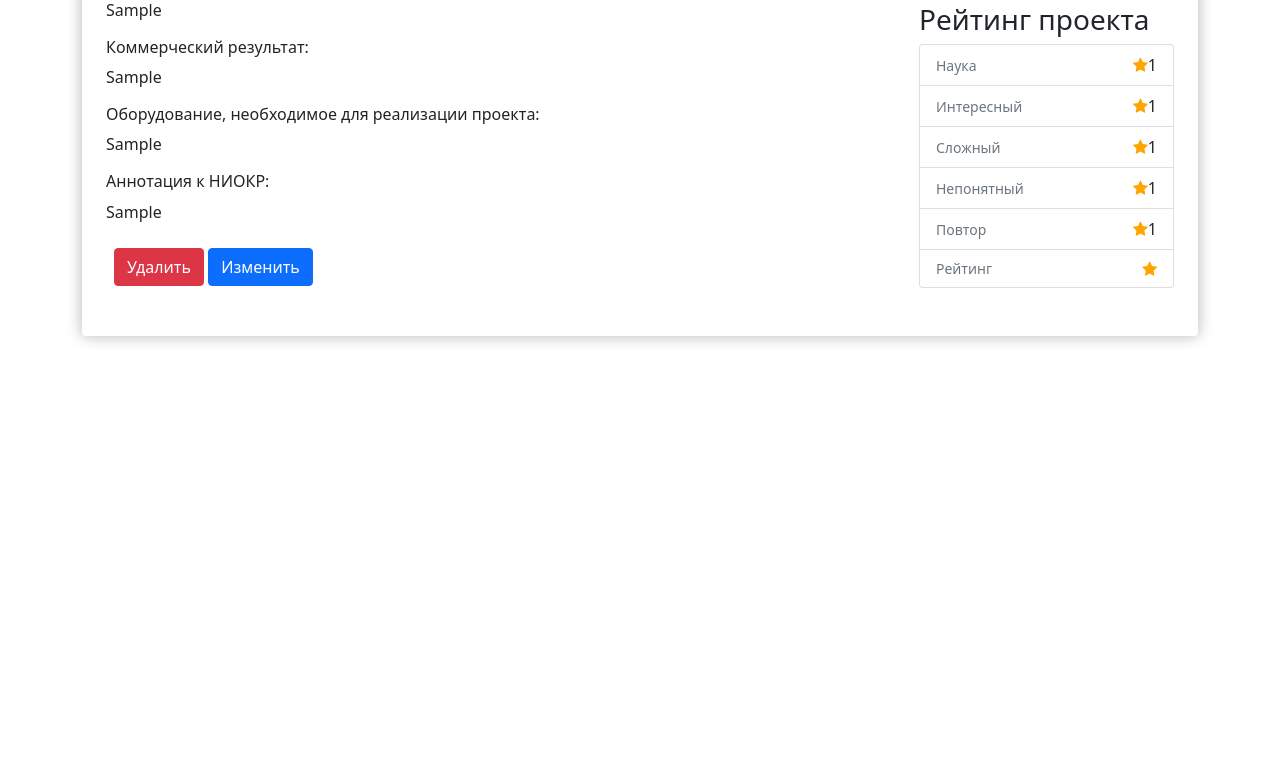
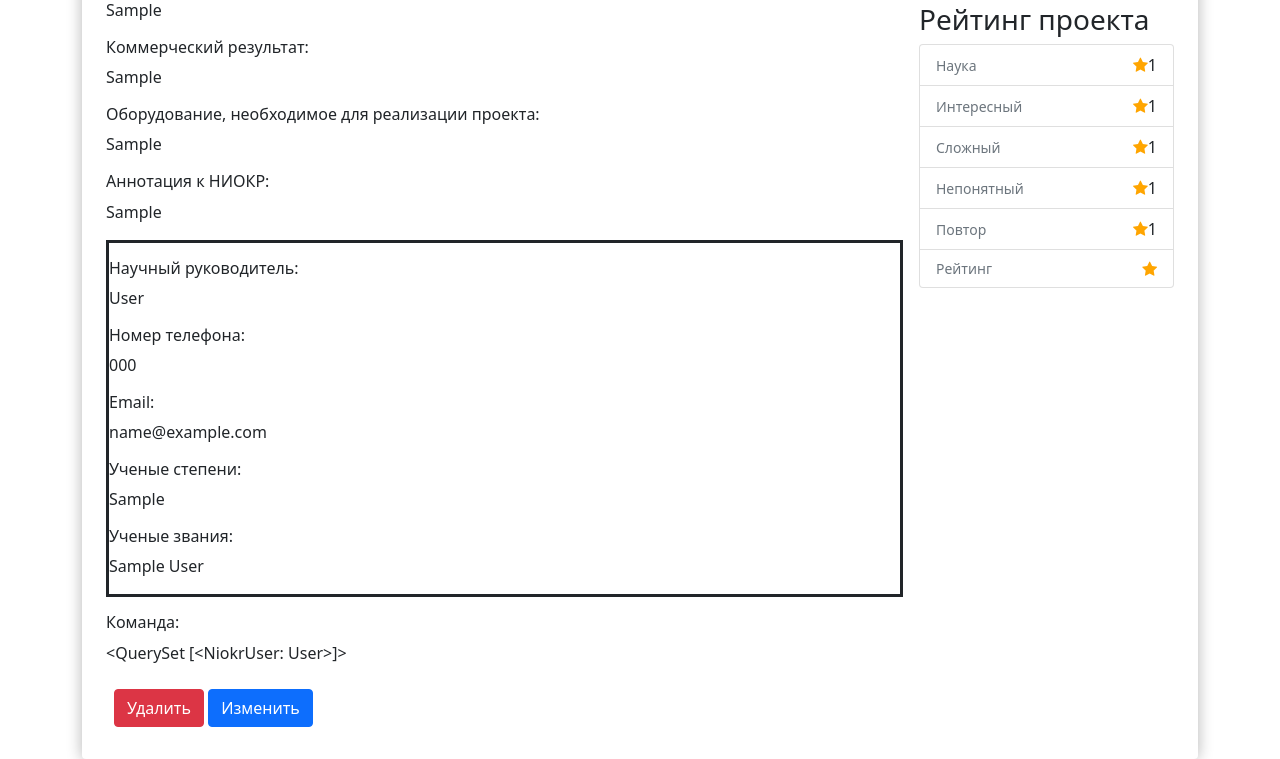
Before and after one commit to XamzatJR/webservice, a Django app: page /niokr_projects/1/ in a window 1280 px wide. Shown: the part 450-1209 px from the top of the page. Before the commit the page ends 793 px from the top, so only its background shows below. Run offline with Django 3.2, Linux system fonts and the light colour scheme; a user stored in the database is signed in; tables that the repository leaves empty hold one stand-in row (values such as "Sample post"); grey boxes marked "Sample" are stand-in pictures.

Commit message:
Update NIOKR

```diff
--- a/apps/projects/admin.py
+++ b/apps/projects/admin.py
@@ -1,7 +1,8 @@
 from django.contrib import admin
-from .models import NiokrCriteria, NiokrProject, Project, Criteria
+from .models import NiokrCriteria, NiokrProject, NiokrUser, Project, Criteria
 
 admin.site.register(Project)
 admin.site.register(Criteria)
 admin.site.register(NiokrProject)
 admin.site.register(NiokrCriteria)
+admin.site.register(NiokrUser)
--- a/apps/projects/models.py
+++ b/apps/projects/models.py
@@ -112,9 +112,12 @@ class NiokrUser(models.Model):
     fullname = CharField(_("Фио"), max_length=255)
     phone = CharField(_("Номер телефона"), max_length=255)
     email = EmailField(_("Email"))
-    academic_degrees = TextField(_("Ученые звания"))
+    academic_degrees = TextField(_("Ученые степени"))
     academic_titles = TextField(_("Ученые звания"))
     photo = ImageField("Фото", null=True, blank=True)
+
+    def __str__(self):
+        return self.fullname
 
 
 class NiokrProject(models.Model):
@@ -159,7 +162,7 @@ class NiokrProject(models.Model):
         ordering = ["-created_at"]
 
     def __str__(self):
-        return self.name
+        return self.theme
 
     def save(
         self, force_insert=None, force_update=None, using=None, update_fields=None
--- a/apps/projects/templates/projects/niokr_project_create.html
+++ b/apps/projects/templates/projects/niokr_project_create.html
@@ -22,8 +22,8 @@
     <div id="patents" class="disabled" > <h6>Перечислите все патенты через запятую:</h6> {{ form.patents }}</div>
     <p class="card-text"> <h6>Оборудование, необходимое для реализации проекта:</h6> {{ form.equipment }}</p>
     <p class="card-text"> <h6>Аннотация к НИОКР:</h6> {{ form.annotation }}</p>
-    <p>{{ form.responsible }}</p>
-    <p>{{ form.team }}</p>
+    <p class="card-text"> <h6>Выберите научного руководителя:</h6>  {{ form.responsible }}</p>
+    <p class="card-text"> <h6>Выберите членов команды:</h6>  {{ form.team }}</p>
     <button type="submit" class="btn mt-3" style="position: relative; left: 50%; transform: translate(-50%, 0); background-color: rgb(170, 170, 255);">Добавить проект</button>
 </form>
 <script src="https://cdnjs.cloudflare.com/ajax/libs/jquery/3.6.0/jquery.min.js" integrity="sha512-894YE6QWD5I59HgZOGReFYm4dnWc1Qt5NtvYSaNcOP+u1T9qYdvdihz0PPSiiqn/+/3e7Jo4EaG7TubfWGUrMQ==" crossorigin="anonymous"></script>
@@ -43,6 +43,5 @@
             $('#patents').hide();
         }
     });
-
 </script>
 {% endblock content %}
--- a/apps/projects/templates/projects/niokr_project_detail.html
+++ b/apps/projects/templates/projects/niokr_project_detail.html
@@ -2,7 +2,7 @@
 {% load static %}
 
 {% block title %}
-    {{ project.name }}
+    {{ niokr_projects.theme }}
 {% endblock title %}
 
 {% block content %}
@@ -19,12 +19,20 @@
     <h2 class="card-title">{{ niokr_projects.theme }}</h2>
     <div class="d-flex bd-highlight">
       <div class="p-2 w-75">
-        <p class="card-text"> <h6>Базовая организация:</h6> {{ niokr_projects.base_organisation }}</p>
-        <p class="card-text"> <h6>Дата начала исследований:</h6> {{ niokr_projects.data_project_start }}</p>
-        <p class="card-text"> <h6>Научная новизна:</h6> {{ niokr_projects.science_novelty }}</p>
-        <p class="card-text"> <h6>Коммерческий результат:</h6> {{ niokr_projects.commercial_result }}</p>
-        <p class="card-text"> <h6>Оборудование, необходимое для реализации проекта:</h6> {{ niokr_projects.equipment }}</p>
-        <p class="card-text"> <h6>Аннотация к НИОКР:</h6> {{ niokr_projects.annotation }}</p>
+        <p class="card-text"><h6>Базовая организация:</h6> {{ niokr_projects.base_organisation }}</p>
+        <p class="card-text"><h6>Дата начала исследований:</h6> {{ niokr_projects.data_project_start }}</p>
+        <p class="card-text"><h6>Научная новизна:</h6> {{ niokr_projects.science_novelty }}</p>
+        <p class="card-text"><h6>Коммерческий результат:</h6> {{ niokr_projects.commercial_result }}</p>
+        <p class="card-text"><h6>Оборудование, необходимое для реализации проекта:</h6> {{ niokr_projects.equipment }}</p>
+        <p class="card-text"><h6>Аннотация к НИОКР:</h6> {{ niokr_projects.annotation }}</p>
+        <div style="border: solid;">
+          <p class="card-text"><h6>Научный руководитель:</h6> {{ niokr_projects.responsible }}</p>
+          <p class="card-text"><h6>Номер телефона:</h6>{{ niokr_projects.responsible.phone }}</p>
+          <p class="card-text"><h6>Email:</h6>{{ niokr_projects.responsible.email }}</p>
+          <p class="card-text"><h6>Ученые степени:</h6>{{ niokr_projects.responsible.academic_degrees }}</p>
+          <p class="card-text"><h6>Ученые звания:</h6>{{ niokr_projects.responsible.academic_titles }}</p>
+        </div>
+        <p class="card-text"> <h6>Команда:</h6> {{ niokr_projects.team.all }}</p>
         <div class="p-2 w-100 bd-highlight" >
           <button type="button" class="btn btn-danger" id="delete" data-bs-toggle="modal" data-bs-target="#staticBackdrop">
             Удалить
--- a/apps/projects/urls.py
+++ b/apps/projects/urls.py
@@ -15,9 +15,11 @@ from .views import (
     ProjectsDatesView,
     add_responsible,
     change_criteria,
+    NiokrTeam,
     NiokrProjectCreateView,
     NiokrProjectDeleteView,
     NiokrProjectDetailView,
+    NiokrUserCreateView,
     NiokrProjectsOutputView,
     NiokrProjectUpdateView,
     UserNiokrProjectsOutputView,
@@ -33,7 +35,11 @@ router.register(r"api/criteria", CriteriaViewSet)
 urlpatterns = [
     path("", ProjectsOutputView.as_view(), name="index_url"),
     path("projects/", ProjectsOutputView.as_view(), name="projects_list_url"),
-    path("projects/<int:pk>/", ProjectDetailView.as_view(), name="project_detail_url",),
+    path(
+        "projects/<int:pk>/",
+        ProjectDetailView.as_view(),
+        name="project_detail_url",
+    ),
     path(
         "project_delete/<int:pk>/",
         ProjectDeleteView.as_view(),
@@ -46,10 +52,14 @@ urlpatterns = [
     ),
     path("projects/create/", ProjectCreateView.as_view(), name="project_create_url"),
     path(
-        "my_projects/", UserProjectsOutputView.as_view(), name="user_projects_list_url",
+        "my_projects/",
+        UserProjectsOutputView.as_view(),
+        name="user_projects_list_url",
     ),
     path(
-        "project/<int:pk>/", ProjectsOutputView.as_view(), name="project_output_pk_url",
+        "project/<int:pk>/",
+        ProjectsOutputView.as_view(),
+        name="project_output_pk_url",
     ),
     path("change_criteria/", change_criteria, name="change_criteria"),
     path("add_responsible/", add_responsible, name="add_responsible"),
@@ -81,6 +91,16 @@ urlpatterns = [
         name="niokr_project_create_url",
     ),
     path(
+        "niokr_user/create/",
+        NiokrUserCreateView.as_view(),
+        name="niokr_user_create_url",
+    ),
+    path(
+        "niokr_user/create_team/",
+        NiokrTeam.as_view(),
+        name="niokr_team_create_url",
+    ),
+    path(
         "my_niokr_projects/",
         UserNiokrProjectsOutputView.as_view(),
         name="user_niokr_projects_list_url",
--- a/apps/projects/views.py
+++ b/apps/projects/views.py
@@ -13,7 +13,7 @@ from rest_framework.viewsets import ModelViewSet
 from apps.users.models import CustomUser
 
 from . import forms
-from .models import Criteria, NiokrCriteria, NiokrProject, Project
+from .models import Criteria, NiokrCriteria, NiokrProject, NiokrUser, Project
 from .serializer import CriteriaSerializer, ProjectSerializer
 
 
@@ -211,7 +211,9 @@ class NiokrProjectUpdateView(LoginRequiredMixin, UpdateView):
     model = NiokrProject
     form_class = forms.NiokrProjectUpdateForm
     template_name = "projects/niokr_project_update.html"
-    success_url = reverse_lazy("niokr_projects_list_url")
+
+    def get_success_url(self):
+        return reverse_lazy("niokr_project_detail_url", kwargs={"pk": self.object.pk})
 
 
 class NiokrProjectDetailView(LoginRequiredMixin, DetailView):
@@ -261,3 +263,34 @@ class NiokrProjectsDatesView(APIView):
     def get(self, *args, **kwargs):
         dates = {niokr_project.date for niokr_project in NiokrProject.objects.all()}
         return JsonResponse({"dates": [date.strftime("%Y-%m-%d") for date in dates]})
+
+
+class NiokrUserCreateView(LoginRequiredMixin, CreateView):
+    """создание научного руководителя"""
+
+    model = NiokrUser
+    template_name = "projects/niokr_user_create.html"
+    form_class = forms.NiokrUserCreate
+    success_url = "niokr_project_create_url"
+
+    def form_valid(self, form):
+        self.object = form.save(commit=False)
+        self.object.user = self.request.user
+        self.object.save()
+        return super().form_valid(form)
+
+
+class NiokrTeam(LoginRequiredMixin, CreateView):
+    """"Добавление членов команды"""
+    model = NiokrUser
+    template_name = "projects/niokr_team_create.html"
+    form_class = forms.NiokrUserCreate
+
+    def form_valid(self, form):
+        self.object = form.save(commit=False)
+        self.object.user = self.request.user
+        self.object.save()
+        return super().form_valid(form)
+
+    def get_success_url(self):
+        return reverse_lazy("niokr_team_create_url")
--- a/templates/base.html
+++ b/templates/base.html
@@ -87,7 +87,7 @@
               </div>
               <div class="modal-body">
                 <a type="button" href="{% url 'project_create_url' %}" class="btn btn-primary">Проект</a>
-                <a type="button" href="{% url 'niokr_project_create_url' %}" class="btn btn-success">НИОКР</a>
+                <a type="button" href="{% url 'niokr_user_create_url' %}" class="btn btn-success">НИОКР</a>
               </div>
               <div class="modal-footer">
                 <button type="button" class="btn btn-danger" data-bs-dismiss="modal">Закрыть</button>
```
Also changed, not shown: apps/projects/forms.py (+18 -3 lines), apps/projects/templates/projects/niokr_team_create.html (added, +22 -0 lines), apps/projects/templates/projects/niokr_user_create.html (added, +23 -0 lines), apps/projects/templates/projects/project_add_responsible.html (deleted, +0 -15 lines).
